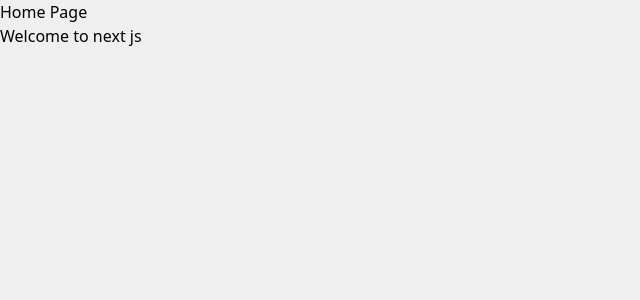
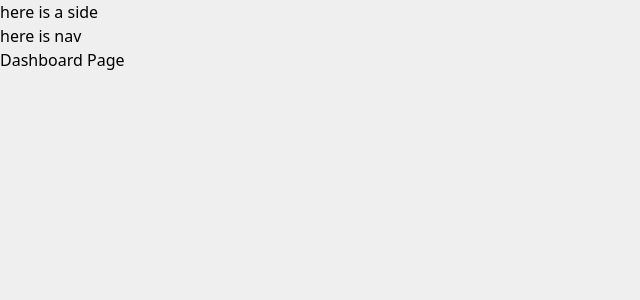
Before and after one commit to SohaibAlaraby/E-Commerce-Dashboard, a Next.js app: page / in a window 1280 px wide. Shown: the top 300 px of the page, without its empty margins (0-640 px from the left). Built offline with nearby package versions, Linux system fonts and the light colour scheme.

Commit message:
feat(route): prepare basic routes for the app

```diff
--- /dev/null
+++ b/app/(auth)/login/page.tsx
@@ -0,0 +1,6 @@
+
+export default function loginPage(){
+    return(
+        <div>Login Page</div>
+    );
+}
--- /dev/null
+++ b/app/(auth)/signup/page.tsx
@@ -0,0 +1,5 @@
+export default function signupPage(){
+    return(
+        <div>SignUp Page</div>
+    );
+}
--- /dev/null
+++ b/app/(dashboard)/analytics/page.tsx
@@ -0,0 +1,5 @@
+ export default function analyticsPage(){
+    return(
+        <div>Analytics Page</div>
+    );
+}
--- /dev/null
+++ b/app/(dashboard)/customers/page.tsx
@@ -0,0 +1,5 @@
+export default function customersPage(){
+    return(
+        <div>Customers Page</div>
+    );
+}
--- /dev/null
+++ b/app/(dashboard)/layout.tsx
@@ -0,0 +1,13 @@
+export default function RootLayout({ children }: {
+  children: React.ReactNode;
+}) {
+  return (
+    <div>
+        <aside>here is a side</aside>
+        <main>
+            <nav>here is nav</nav>
+            {children}
+        </main>
+    </div>
+  );
+}
--- /dev/null
+++ b/app/(dashboard)/online-store/page.tsx
@@ -0,0 +1,5 @@
+export default function onlineStorePage(){
+    return(
+        <div>Online Store Page</div>
+    );
+}
--- /dev/null
+++ b/app/(dashboard)/orders/page.tsx
@@ -0,0 +1,5 @@
+export default function ordersPage(){
+    return(
+        <div>Orders Page</div>
+    );
+}
--- /dev/null
+++ b/app/(dashboard)/page.tsx
@@ -0,0 +1,5 @@
+export default function dashboardPage(){
+    return(
+        <div>Dashboard Page</div>
+    );
+}
--- /dev/null
+++ b/app/(dashboard)/products/page.tsx
@@ -0,0 +1,5 @@
+export default function productsPage(){
+    return(
+        <div>Products Page</div>
+    );
+}
--- a/app/layout.tsx
+++ b/app/layout.tsx
@@ -1,6 +1,10 @@
 import type { Metadata } from "next";
 import "./globals.css";
 
+export const metadata:Metadata = {
+  title: "E-Commerce Dashboard",
+  description:"High-performance dashboard built with Next.js & Tailwind CSS"
+};
 
 export default function RootLayout({ children }: {
   children: React.ReactNode;
@@ -8,10 +12,13 @@ export default function RootLayout({ children }: {
   return (
     <html
       lang="en"
-      title="E-Commerce Dashboard"
       className={`h-full antialiased`}
+      suppressHydrationWarning
     >
-      <body className="min-h-full flex flex-col">{children}</body>
+      <body
+      className="min-h-full flex flex-col"
+      suppressHydrationWarning
+      >{children}</body>
     </html>
   );
 }
--- a/app/page.tsx
+++ /dev/null
@@ -1,11 +0,0 @@
-
-import {mockOrdersData} from "../data/mockData/mockOrders";
-
-export default function Home() {
-  return (
-    <div>
-      <h1>Home Page</h1>
-      <p>Welcome to next js</p>
-    </div>
-  );
-}
```
